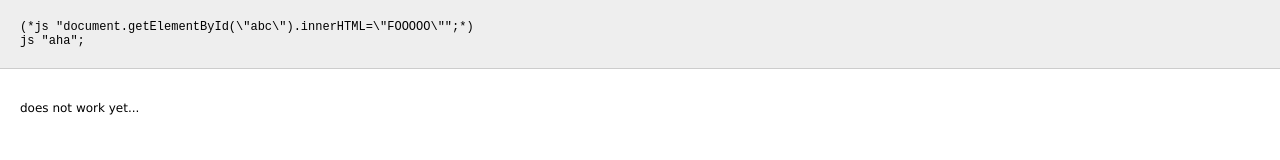
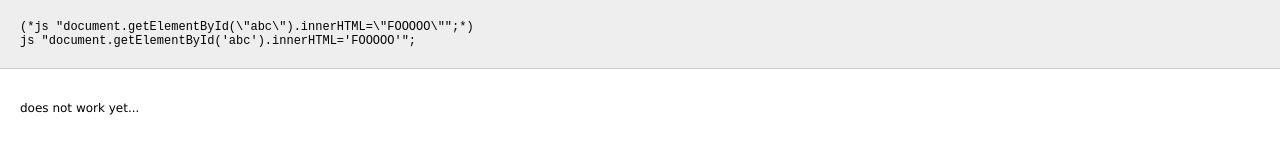
Before and after one commit to KidkArolis/PolyChrome, a plain HTML site: page polymlext/chrome/content/test.html in a window 1280 px wide. Drawn offline with Linux system fonts and the light colour scheme.

Commit message:
Both firefox part and poly part is in a working state.

```diff
--- a/polymlext/chrome/content/test.html
+++ b/polymlext/chrome/content/test.html
@@ -34,7 +34,7 @@
 <body>
 <pre id="code">
 (*js "document.getElementById(\"abc\").innerHTML=\"FOOOOO\"";*)
-js "aha";
+js "document.getElementById('abc').innerHTML='FOOOOO'";
 </pre>
 <div id="body">
     <p id="abc">does not work yet...</p>
```
Also changed, not shown: polymlext/chrome/content/test2.html (+1 -1 lines), 2 other files.
